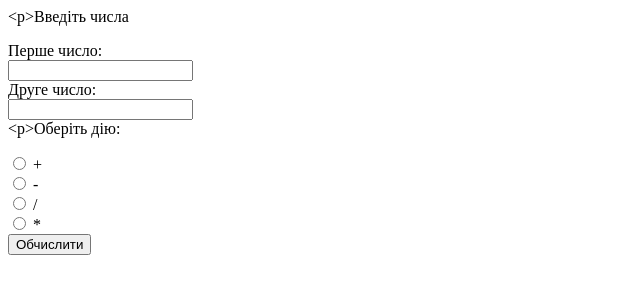
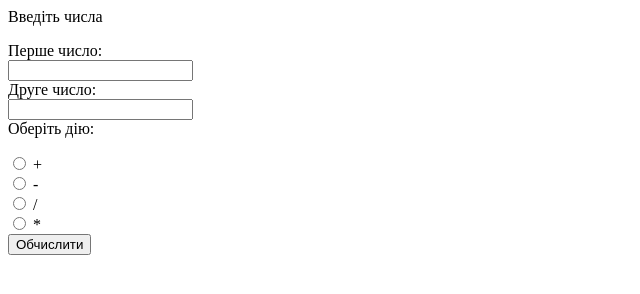
Before and after one commit to antonov-yurii/PROJECT_1, a plain HTML site: page index.html in a window 1280 px wide. Shown: the full height of the page, 0-640 px from the left. Drawn offline with Linux system fonts and the light colour scheme.

Commit message:
Update index.html

```diff
--- a/index.html
+++ b/index.html
@@ -1,13 +1,13 @@
 <!DOCTYPE html>
 <html>
 <body>
-<р>Введіть числа</p>
+Введіть числа</p>
 <form>
     Перше число: <br>
     <input type="text" name="first" id="First1"><br>
     Друге число: <br>
     <input type="text" name="second" id="second2"><br>
-    <р>Оберіть дію: </p>
+    Оберіть дію: </p>
     <input type="radio" id="plus" name="operation" value="+">
     +<br>
     <input type="radio" id="minus" name="operation" value="-">
```
